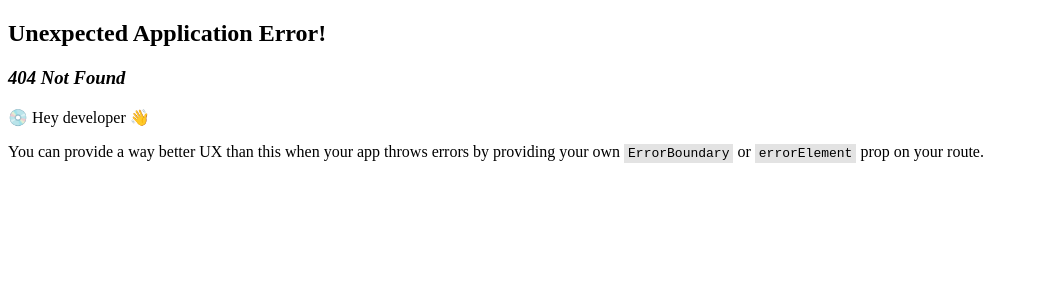
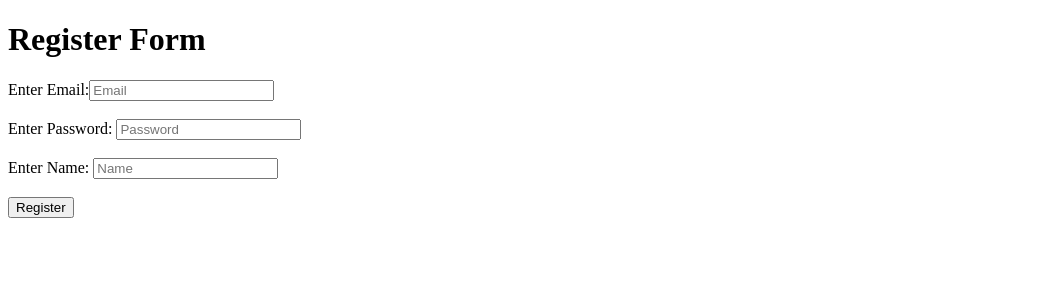
Before and after one commit to vaishnavm101/react-basics, a React (Vite) app: page /register in a window 1280 px wide. Before the commit this address had no page. Shown: the top 300 px of the page, without its empty margins (0-1039 px from the left). Built offline with nearby package versions, Linux system fonts and the light colour scheme.

Commit message:
Added user and admin login and register pages

```diff
--- /dev/null
+++ b/src/components/AdminAuthComponent.jsx
@@ -0,0 +1,15 @@
+import React, { useEffect } from 'react'
+import { useNavigate } from 'react-router-dom'
+
+const AdminAuth = ({ children }) => {
+    const navigate = useNavigate()
+    useEffect(() => {
+        if (!localStorage.getItem("admin_token")) {
+            navigate('/admin-login')
+        }
+    }, [])
+    return localStorage.getItem("admin_token") ? children : null
+
+}
+
+export default AdminAuth
--- /dev/null
+++ b/src/components/AdminLogin.jsx
@@ -0,0 +1,55 @@
+import React, { useState } from 'react'
+import { useNavigate } from 'react-router-dom'
+
+const AdminLogin = () => {
+    const [email, setEmail] = useState('')
+    const [password, setPassword] = useState('')
+    const [message, setMessage] = useState('')
+    const navigate = useNavigate()
+    const handleSubmit = async (e) => {
+        e.preventDefault()
+        const url = "http://localhost:8000/admin/login"
+        const options = {
+            method: "POST",
+            headers: {
+                "Content-Type": "application/json",
+            },
+            body: JSON.stringify({
+                email: email,
+                password: password
+            })
+        }
+        const response = await fetch(url, options)
+        const data = await response.json()
+        // console.log("Data: ", data)
+        if (data.token) {
+            localStorage.setItem("admin_token", data.token)
+            navigate("/admin-profile")
+        }
+        else{
+            setMessage(data.msg)
+        }
+    }
+    return (
+        <>
+            <h1>Admin Login Form</h1>
+            <form onSubmit={handleSubmit}>
+                Enter Email:
+                <input type="email" name="email" id="email"
+                    placeholder='Email'
+                    value={email}
+                    onChange={(e) => setEmail(e.target.value)}
+                /> <br /><br />
+                Enter Password: <input type="password" name="password" id="password"
+                    placeholder='Password'
+                    value={password}
+                    onChange={(e) => setPassword(e.target.value)}
+                /><br /><br />
+                <input type="submit" value="Admin Login" />
+            </form>
+            <h3>{message}</h3>
+        </>
+    )
+}
+
+export default AdminLogin
--- /dev/null
+++ b/src/components/AdminProfile.jsx
@@ -0,0 +1,18 @@
+import React from 'react'
+import { Link, useNavigate } from 'react-router-dom'
+
+const AdminProfile = () => {
+    const navigate = useNavigate()
+    const handleLogout = () => {
+        localStorage.removeItem("admin_token")
+        navigate("/admin-login")
+    }
+    return (
+        <>
+            <button onClick={handleLogout}>Logout</button>
+            <h1>Welcome to Admin Profile</h1>
+        </>
+    )
+}
+
+export default AdminProfile
--- /dev/null
+++ b/src/components/AuthComponent.jsx
@@ -0,0 +1,15 @@
+import React, { useEffect } from 'react'
+import { useNavigate } from 'react-router-dom'
+
+const AuthComponent = ({ children }) => {
+    const navigate = useNavigate()
+    useEffect(() => {
+        if (!localStorage.getItem("token")) {
+            navigate('/login')
+        }
+    }, [])
+    return localStorage.getItem("token") ? children : null
+
+}
+
+export default AuthComponent
--- a/src/components/Home.jsx
+++ b/src/components/Home.jsx
@@ -1,9 +1,17 @@
 import React from 'react'
+import { Link } from 'react-router-dom'
 
 const Home = () => {
-  return (
-    <div>Home</div>
-  )
+    return (
+        <>
+            <h1>Welcome to App</h1>
+            <Link to='/login'>Login</Link> <br /><br />
+            <Link to='/register'>Register</Link><br /><br />
+            <hr />
+            <Link to='/admin-login'>Admin Login</Link><br /><br />
+
+        </>
+    )
 }
 
 export default Home
--- /dev/null
+++ b/src/components/Login.jsx
@@ -0,0 +1,55 @@
+import React, { useState } from 'react'
+import { useNavigate } from 'react-router-dom'
+
+const Login = () => {
+    const [email, setEmail] = useState('')
+    const [password, setPassword] = useState('')
+    const [message, setMessage] = useState('')
+    const navigate = useNavigate()
+    const handleSubmit = async (e) => {
+        e.preventDefault()
+        const url = "http://localhost:8000/user/login"
+        const options = {
+            method: "POST",
+            headers: {
+                "Content-Type": "application/json",
+            },
+            body: JSON.stringify({
+                email: email,
+                password: password
+            })
+        }
+        const response = await fetch(url, options)
+        const data = await response.json()
+        // console.log("Data: ", data)
+        if (data.token) {
+            localStorage.setItem("token", data.token)
+            navigate("/profile")
+        }
+        else{
+            setMessage(data.msg)
+        }
+    }
+    return (
+        <>
+            <h1>Login Form</h1>
+            <form onSubmit={handleSubmit}>
+                Enter Email:
+                <input type="email" name="email" id="email"
+                    placeholder='Email'
+                    value={email}
+                    onChange={(e) => setEmail(e.target.value)}
+                /> <br /><br />
+                Enter Password: <input type="password" name="password" id="password"
+                    placeholder='Password'
+                    value={password}
+                    onChange={(e) => setPassword(e.target.value)}
+                /><br /><br />
+                <input type="submit" value="Login" />
+            </form>
+            <h3>{message}</h3>
+        </>
+    )
+}
+
+export default Login
--- /dev/null
+++ b/src/components/Profile.jsx
@@ -0,0 +1,18 @@
+import React from 'react'
+import { Link, useNavigate } from 'react-router-dom'
+
+const Profile = () => {
+    const navigate = useNavigate()
+    const handleLogout = () => {
+        localStorage.removeItem("token")
+        navigate("/login")
+    }
+    return (
+        <>
+            <h1>Welcome to profile</h1>
+            <button onClick={handleLogout}>Logout</button>
+        </>
+    )
+}
+
+export default Profile
--- /dev/null
+++ b/src/components/Register.jsx
@@ -0,0 +1,60 @@
+import React, { useState } from 'react'
+
+const Register = () => {
+    const [email, setEmail] = useState('')
+    const [name, setName] = useState('')
+    const [password, setPassword] = useState('')
+    const [message, setMessage] = useState('')
+
+    const handleSubmit = async (e) => {
+        e.preventDefault()
+        const response = await fetch("http://localhost:8000/user/register", {
+            method: "POST",
+            headers: {
+                "Content-Type": "application/json",
+            },
+            body: JSON.stringify({
+                email: email,
+                password: password,
+                name: name
+            })
+        })
+        // console.log("response: ", response)
+        const data = await response.json()
+        if (data.user) {
+            setMessage("User registered successfully!")
+        }
+        else {
+            setMessage(data.msg)
+        }
+
+    }
+    return (
+        <>
+            <h1>Register Form</h1>
+            <form onSubmit={handleSubmit}>
+                Enter Email:
+                <input type="email" name="email" id="email"
+                    placeholder='Email'
+                    value={email}
+                    onChange={(e) => setEmail(e.target.value)}
+                /> <br /><br />
+                Enter Password: <input type="password" name="password" id="password"
+                    placeholder='Password'
+                    value={password}
+                    onChange={(e) => setPassword(e.target.value)}
+                /><br /><br />
+                Enter Name: <input type="text" name="name" id="name"
+                    placeholder='Name'
+                    value={name}
+                    onChange={(e) => setName(e.target.value)}
+                /><br /><br />
+                <input type="submit" value="Register" />
+            </form>
+
+            <h3>{message}</h3>
+        </>
+    )
+}
+
+export default Register
--- a/src/root.jsx
+++ b/src/root.jsx
@@ -1,10 +1,22 @@
 import { createBrowserRouter, createRoutesFromElements, Route } from "react-router-dom";
 import Home from "./components/Home";
+import Register from "./components/Register";
+import Login from "./components/Login";
+import Profile from "./components/Profile";
+import AuthComponent from "./components/AuthComponent";
+import AdminLogin from "./components/AdminLogin";
+import AdminProfile from "./components/AdminProfile";
+import AdminAuth from "./components/AdminAuthComponent";
 
 const router = createBrowserRouter(
     createRoutesFromElements(
         <Route>
-            <Route path="/" element={<Home />}/>
+            <Route path="/" element={<Home />} />
+            <Route path="/login" element={<Login />} />
+            <Route path="/register" element={<Register />} />
+            <Route path="/profile" element={<AuthComponent><Profile /></AuthComponent>} />
+            <Route path="/admin-login" element={<AdminLogin />} />
+            <Route path="/admin-profile" element={<AdminAuth><AdminProfile /></AdminAuth>} />
         </Route>
     )
 )
```
